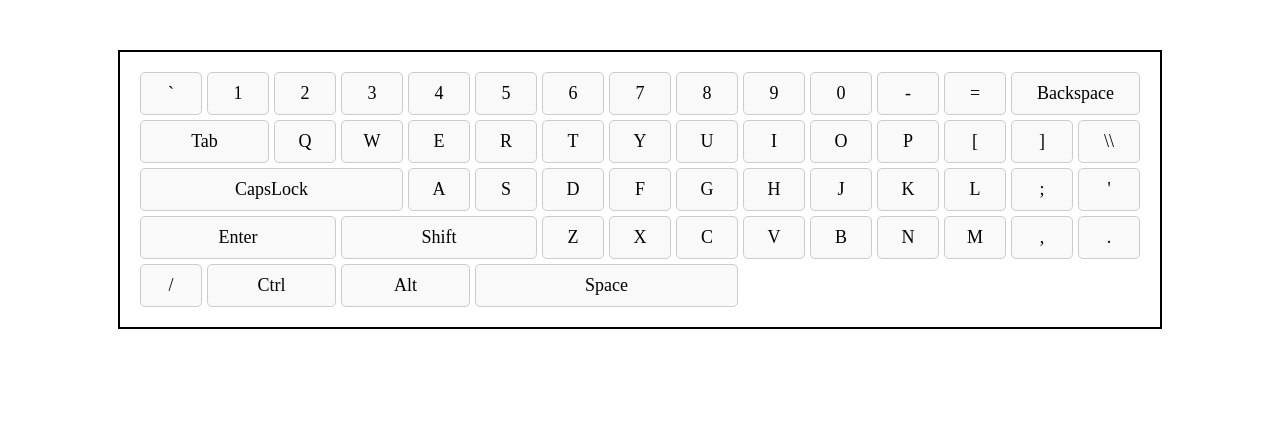
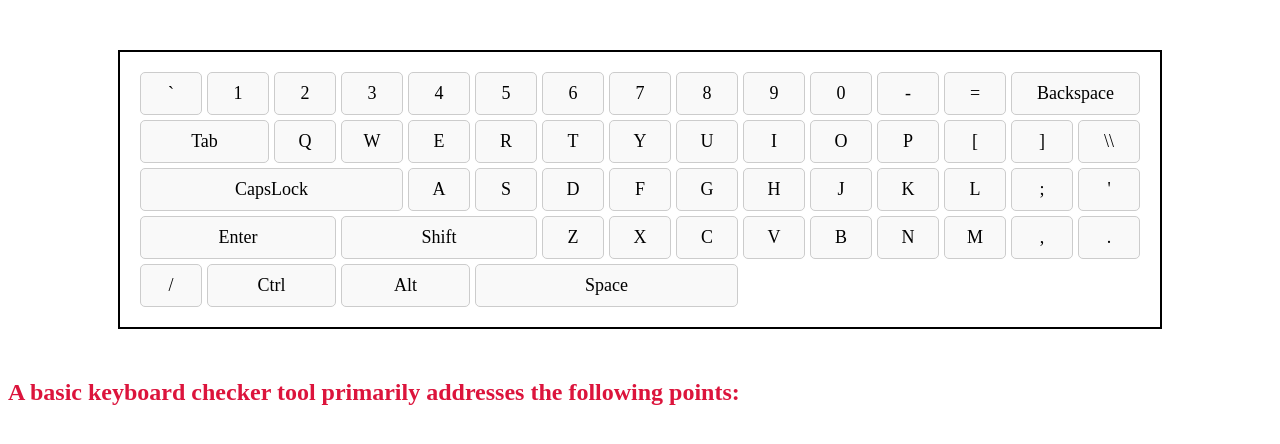
Before and after one commit to ajayroll1/KeyboardChecker, a plain HTML site: page index.html in a window 1280 px wide. Drawn offline with Linux system fonts and the light colour scheme.

Commit message:
Update index.html
commit

```diff
--- a/index.html
+++ b/index.html
@@ -120,6 +120,8 @@
     <div class="key wide" data-key="ControlRight">Ctrl</div> -->
   </div>
 
+  <h2 style="color: crimson;">A basic keyboard checker tool primarily addresses the following points:</h2>
+
   <script>
     const keys = document.querySelectorAll('.key');
 
```
